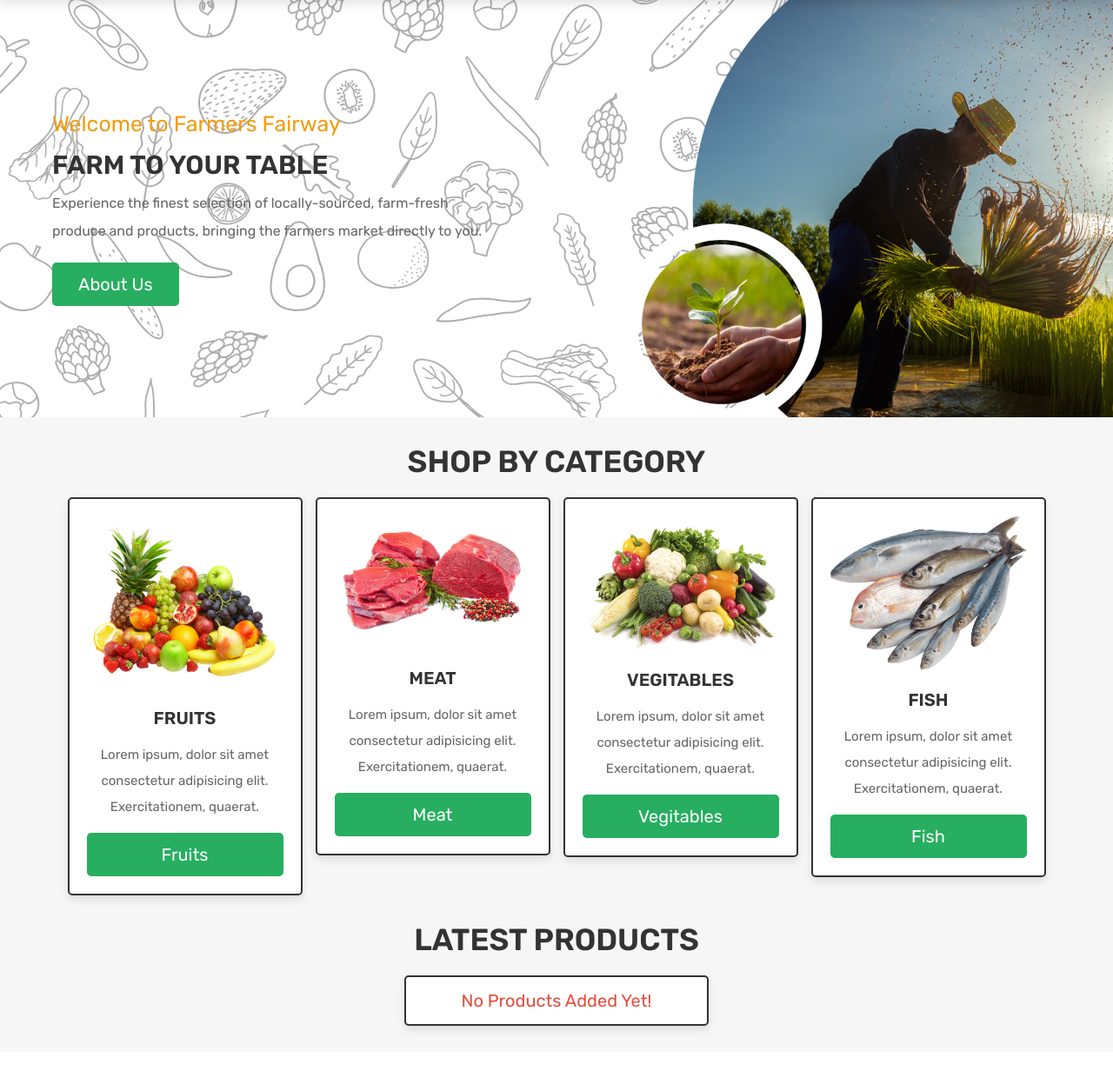
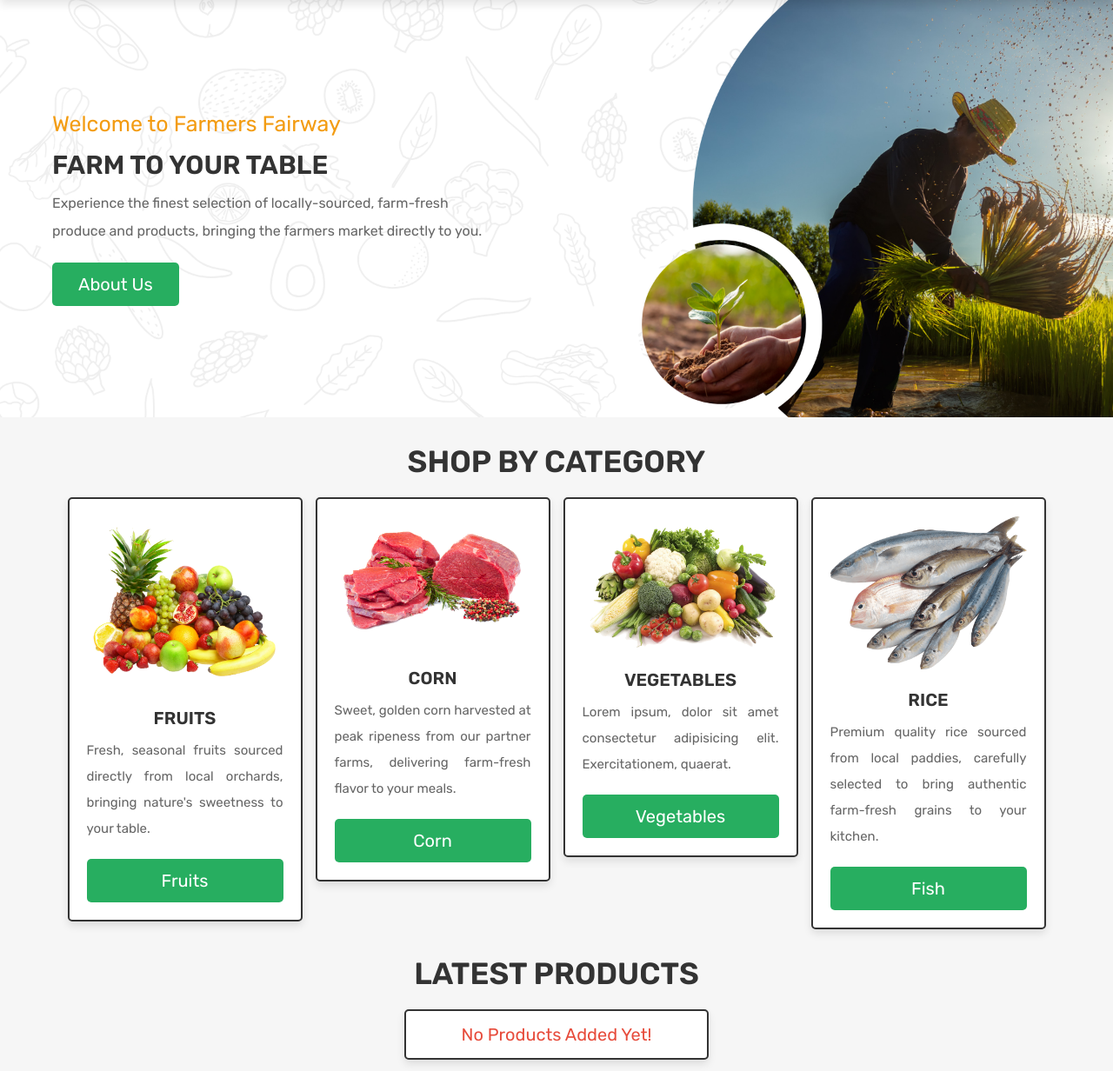
Before and after one commit to Javier-Ian/Farmers-Fairway, a PHP site: page /home.php in a window 1280 px wide. Shown: the part 69-1301 px from the top of the page at 87% size. Run offline with PHP 8.4, Linux system fonts and the light colour scheme; the visitor is signed in with stand-in values (Sample User, id 1); data that the repository does not hold is empty; some libraries are stand-ins or nearby versions.

Commit message:
New changes

```diff
--- a/css/style.css
+++ b/css/style.css
@@ -1,6 +1,6 @@
 @import url('components.css');
 .home-bg {
-    background: url(../images/home-bg1.jpg) no-repeat;
+    background: url(../images/home-bg3.jpg) no-repeat;
     background-size: cover;
     background-position: center;
 }
@@ -69,10 +69,11 @@
 }
 
 .home-category .box-container .box p {
+    text-align: justify;
     line-height: 2;
     font-size: 1.5rem;
     color: var(--light-color);
-    padding: .5rem 0;
+    padding-bottom: 1rem;
 }
 
 .home-category {
--- a/home.php
+++ b/home.php
@@ -118,29 +118,29 @@ if(isset($_POST['add_to_cart'])){
 
       <div class="box">
          <img src="images/cat-1.png" alt="">
-         <h3>fruits</h3>
-         <p>Lorem ipsum, dolor sit amet consectetur adipisicing elit. Exercitationem, quaerat.</p>
+         <h3>Fruits</h3>
+         <p>Fresh, seasonal fruits sourced directly from local orchards, bringing nature's sweetness to your table.</p>
          <a href="category.php?category=fruits" class="btn">fruits</a>
       </div>
 
       <div class="box">
          <img src="images/cat-2.png" alt="">
-         <h3>meat</h3>
-         <p>Lorem ipsum, dolor sit amet consectetur adipisicing elit. Exercitationem, quaerat.</p>
-         <a href="category.php?category=meat" class="btn">meat</a>
+         <h3>Corn</h3>
+         <p>Sweet, golden corn harvested at peak ripeness from our partner farms, delivering farm-fresh flavor to your meals.</p>
+         <a href="category.php?category=meat" class="btn">corn</a>
       </div>
 
       <div class="box">
          <img src="images/cat-3.png" alt="">
-         <h3>vegitables</h3>
+         <h3>vegetables</h3>
          <p>Lorem ipsum, dolor sit amet consectetur adipisicing elit. Exercitationem, quaerat.</p>
-         <a href="category.php?category=vegitables" class="btn">vegitables</a>
+         <a href="category.php?category=vegitables" class="btn">vegetables</a>
       </div>
 
       <div class="box">
          <img src="images/cat-4.png" alt="">
-         <h3>fish</h3>
-         <p>Lorem ipsum, dolor sit amet consectetur adipisicing elit. Exercitationem, quaerat.</p>
+         <h3>Rice</h3>
+         <p>Premium quality rice sourced from local paddies, carefully selected to bring authentic farm-fresh grains to your kitchen.</p>
          <a href="category.php?category=fish" class="btn">fish</a>
       </div>
 
```
Also changed, not shown: images/home-bg3.jpg (added).
